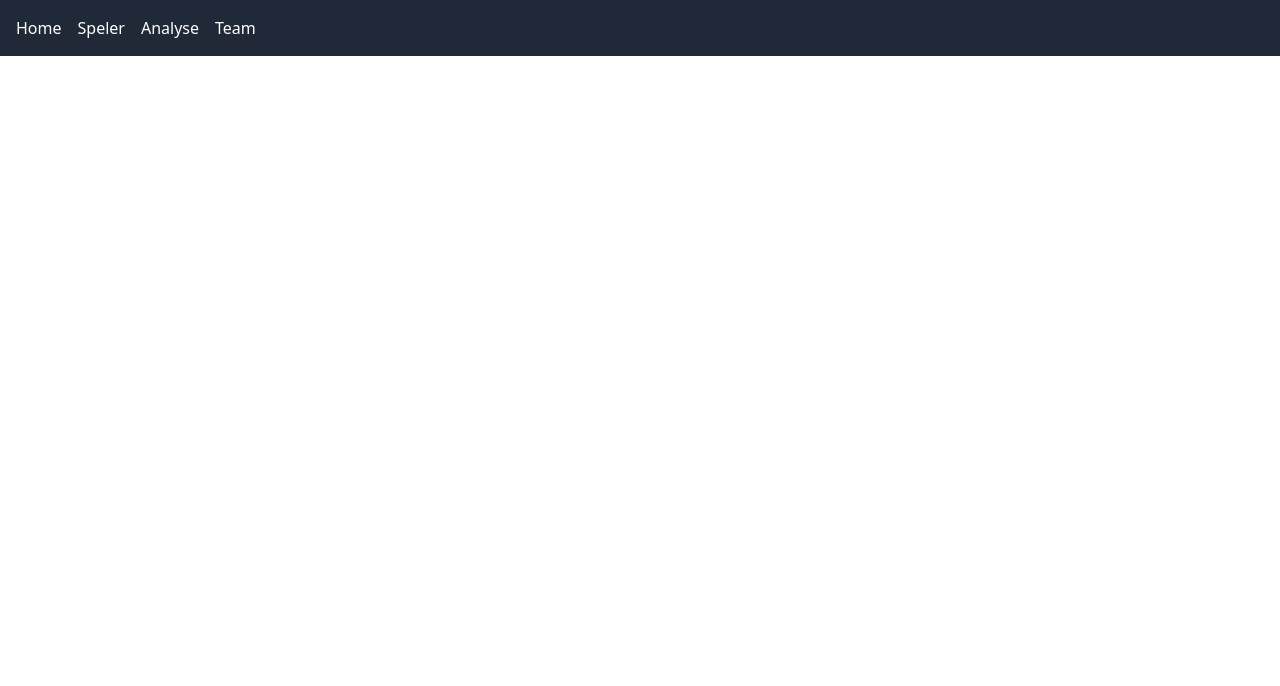
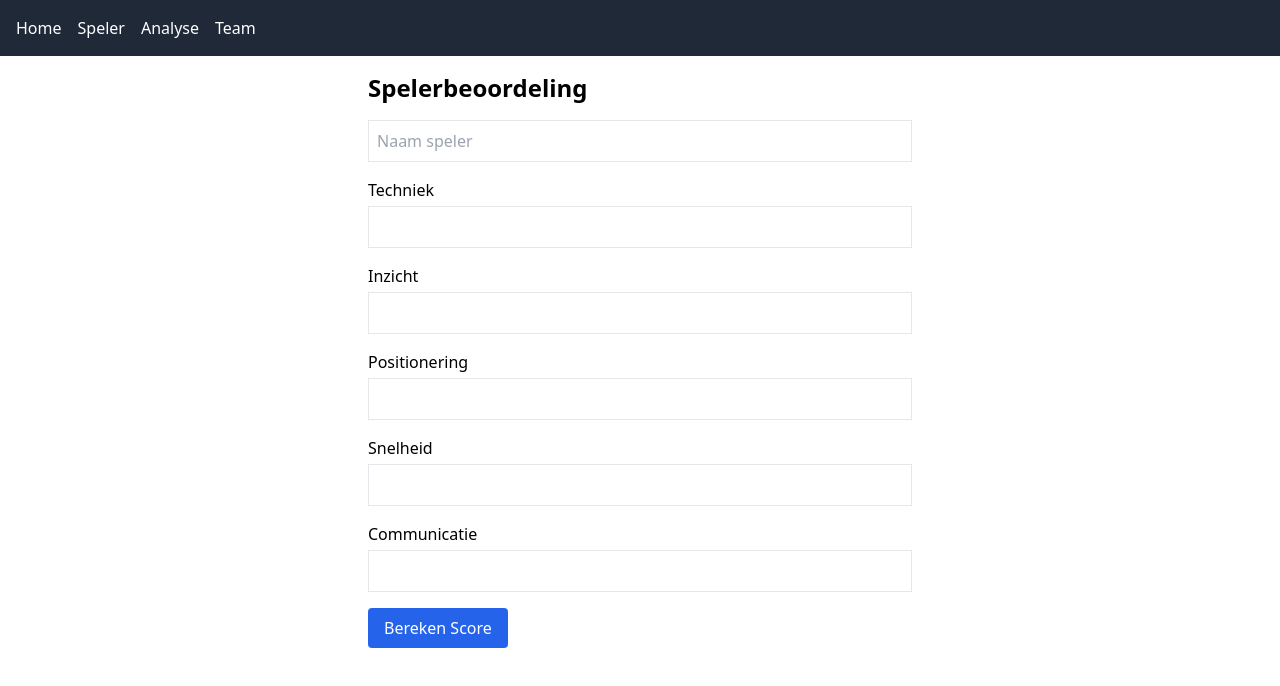
Before and after one commit to Trompert-Analysis/Voetbal-analysetool, a React (Vite) app in the folder frontend/: page /Speler in a window 1280 px wide. Shown: the top 686 px of the page. Built offline with nearby package versions, Linux system fonts and the light colour scheme; the HTML template or start-up script is replaced by a standard one.

Commit message:
Update App.jsx

```diff
--- a/frontend/src/App.jsx
+++ b/frontend/src/App.jsx
@@ -2,7 +2,7 @@ import React from 'react';
 import { BrowserRouter as Router, Routes, Route } from 'react-router-dom';
 import Navbar from './components/Navbar';
 import Home from './pages/Home';
-import My_score from './pages/My_score';
+import Speler from './pages/Speler';
 import Analyse from './pages/Analyse';
 import Team from './pages/Team';
 
@@ -12,7 +12,7 @@ function App() {
       <Navbar />
       <Routes>
         <Route path="/" element={<Home />} />
-        <Route path="/My score" element={<My_score />} />
+        <Route path="/Speler" element={<Speler />} />
         <Route path="/analyse" element={<Analyse />} />
         <Route path="/team" element={<Team />} />
       </Routes>
```
